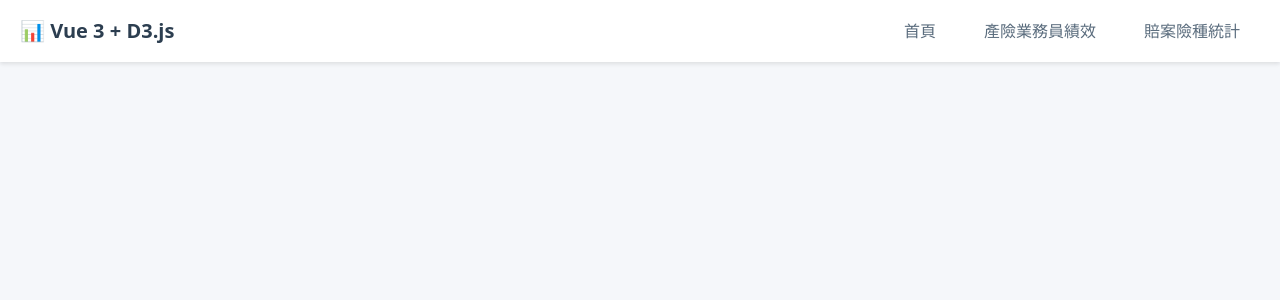
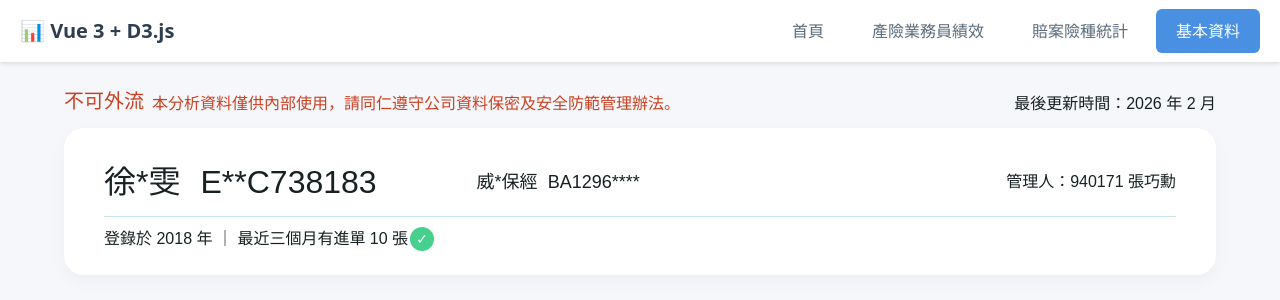
Before and after one commit to Eva813/vue-D3js, a Vue app: page /basic-info in a window 1280 px wide. Shown: the top 300 px of the page. Built offline with nearby package versions, Linux system fonts and the light colour scheme.

Commit message:
feat(navigation): add BasicInfo route and link to HomeView

```diff
--- a/src/App.vue
+++ b/src/App.vue
@@ -26,6 +26,12 @@ import { RouterLink, RouterView } from 'vue-router'
           class="nav-link"
         >
           賠案險種統計
+        </RouterLink>
+        <RouterLink
+          :to="{ name: 'basic-info' }"
+          class="nav-link"
+        >
+          基本資料
         </RouterLink>
       </div>
     </nav>
--- a/src/router/index.ts
+++ b/src/router/index.ts
@@ -25,6 +25,14 @@ const routes: RouteRecordRaw[] = [
     meta: {
       title: '賠案險種統計'
     }
+  },
+  {
+    path: '/basic-info',
+    name: 'basic-info',
+    component: () => import('@/views/BasicInfoView.vue'),
+    meta: {
+      title: '基本資料'
+    }
   }
 ]
 
--- /dev/null
+++ b/src/views/BasicInfoView.vue
@@ -0,0 +1,259 @@
+<script setup lang="ts">
+interface BasicInfo {
+  agentName: string
+  agentCode: string
+  companyName: string
+  companyCode: string
+  manager: string
+  registrationYear: number
+  recentThreeMonthPolicies: number
+  lastUpdated: string
+}
+
+const basicInfo: BasicInfo = {
+  agentName: '徐*雯',
+  agentCode: 'E**C738183',
+  companyName: '威*保經',
+  companyCode: 'BA1296****',
+  manager: '940171 張巧勳',
+  registrationYear: 2018,
+  recentThreeMonthPolicies: 10,
+  lastUpdated: '2026 年 2 月'
+}
+</script>
+
+<template>
+  <section class="basic-info-view">
+    <header class="top-info">
+      <div class="warning-group">
+        <p class="warning-title">
+          不可外流
+        </p>
+        <p class="warning-text">
+          本分析資料僅供內部使用，請同仁遵守公司資料保密及安全防範管理辦法。
+        </p>
+      </div>
+      <p class="last-updated">
+        最後更新時間：{{ basicInfo.lastUpdated }}
+      </p>
+    </header>
+
+    <article class="basic-info-card">
+      <div class="name-row">
+        <div class="agent-block">
+          <div class="agent-name-row">
+            <p class="agent-name">
+              {{ basicInfo.agentName }}
+            </p>
+            <p class="agent-code">
+              {{ basicInfo.agentCode }}
+            </p>
+          </div>
+
+          <div class="company-row">
+            <p class="company-name">
+              {{ basicInfo.companyName }}
+            </p>
+            <p class="company-code">
+              {{ basicInfo.companyCode }}
+            </p>
+          </div>
+        </div>
+
+        <p class="manager-text">
+          管理人：{{ basicInfo.manager }}
+        </p>
+      </div>
+
+      <hr class="divider">
+
+      <div class="status-row">
+        <p class="status-text">
+          登錄於 {{ basicInfo.registrationYear }} 年 ｜ 最近三個月有進單 {{ basicInfo.recentThreeMonthPolicies }} 張
+        </p>
+        <span
+          class="status-icon"
+          aria-label="status-on"
+          role="img"
+        >
+          ✓
+        </span>
+      </div>
+    </article>
+  </section>
+</template>
+
+<style scoped>
+.basic-info-view {
+  width: 100%;
+  max-width: 1260px;
+  padding: 24px 0;
+  display: flex;
+  flex-direction: column;
+  gap: 12px;
+  font-family: 'Noto Sans TC', 'PingFang TC', 'Microsoft JhengHei', sans-serif;
+  color: #172122;
+}
+
+.top-info {
+  width: 100%;
+  display: flex;
+  justify-content: space-between;
+  align-items: flex-end;
+  padding-right: 30px;
+  gap: 12px;
+}
+
+.warning-group {
+  display: flex;
+  align-items: flex-end;
+  gap: 8px;
+}
+
+.warning-title {
+  margin: 0;
+  font-size: 20px;
+  font-weight: 500;
+  line-height: 1.5;
+  color: #cb4022;
+}
+
+.warning-text {
+  margin: 0;
+  font-size: 16px;
+  font-weight: 500;
+  line-height: 1.5;
+  color: #cb4022;
+}
+
+.last-updated {
+  margin: 0;
+  font-size: 16px;
+  font-weight: 400;
+  line-height: 1.5;
+  color: #172122;
+}
+
+.basic-info-card {
+  background-color: #fff;
+  border-radius: 20px;
+  box-shadow: 0 6px 16px 0 rgba(23, 33, 34, 0.04);
+  padding: 30px 40px 24px;
+  display: flex;
+  flex-direction: column;
+  gap: 10px;
+}
+
+.name-row {
+  width: 100%;
+  display: flex;
+  justify-content: space-between;
+  align-items: center;
+  gap: 60px;
+}
+
+.agent-block {
+  display: flex;
+  align-items: center;
+  gap: 100px;
+}
+
+.agent-name-row {
+  display: flex;
+  align-items: center;
+  gap: 20px;
+}
+
+.agent-name,
+.agent-code {
+  margin: 0;
+  font-size: 32px;
+  line-height: 1.5;
+  color: #172122;
+}
+
+.agent-name {
+  font-weight: 500;
+}
+
+.agent-code {
+  font-weight: 400;
+}
+
+.company-row {
+  display: flex;
+  gap: 10px;
+}
+
+.company-name,
+.company-code {
+  margin: 0;
+  line-height: 1.5;
+  color: #172122;
+}
+
+.company-name {
+  font-size: 18px;
+  font-weight: 500;
+}
+
+.company-code {
+  font-size: 18px;
+  font-weight: 400;
+}
+
+.manager-text {
+  margin: 0;
+  font-size: 16px;
+  font-weight: 400;
+  line-height: 1.5;
+  white-space: nowrap;
+}
+
+.divider {
+  width: 100%;
+  margin: 0;
+  border: none;
+  border-top: 1px solid #c4eae7;
+}
+
+.status-row {
+  display: inline-flex;
+  align-items: center;
+  gap: 2px;
+}
+
+.status-text {
+  margin: 0;
+  font-size: 16px;
+  font-weight: 400;
+  line-height: 1.5;
+  color: #172122;
+}
+
+.status-icon {
+  width: 24px;
+  height: 24px;
+  border-radius: 50%;
+  display: inline-flex;
+  align-items: center;
+  justify-content: center;
+  background-color: #47cf8e;
+  color: #fff;
+  font-size: 14px;
+  font-weight: 700;
+}
+
+@media (max-width: 1024px) {
+  .top-info,
+  .name-row,
+  .agent-block {
+    flex-direction: column;
+    align-items: flex-start;
+  }
+
+  .manager-text {
+    white-space: normal;
+  }
+}
+</style>
--- a/src/views/HomeView.vue
+++ b/src/views/HomeView.vue
@@ -59,8 +59,24 @@ function removeBar() {
     </div>
 
     <div class="demo-links">
-      <router-link to="/insurance-agents" class="demo-link">產險業務員保單績效 (橫向長條圖)</router-link>
-      <router-link to="/claims" class="demo-link">賠案險種統計 (分佈圖)</router-link>
+      <router-link
+        to="/insurance-agents"
+        class="demo-link"
+      >
+        產險業務員保單績效 (橫向長條圖)
+      </router-link>
+      <router-link
+        to="/claims"
+        class="demo-link"
+      >
+        賠案險種統計 (分佈圖)
+      </router-link>
+      <router-link
+        to="/basic-info"
+        class="demo-link"
+      >
+        基本資料 (Figma 畫面)
+      </router-link>
     </div>
 
     <SimpleBarChart
```
